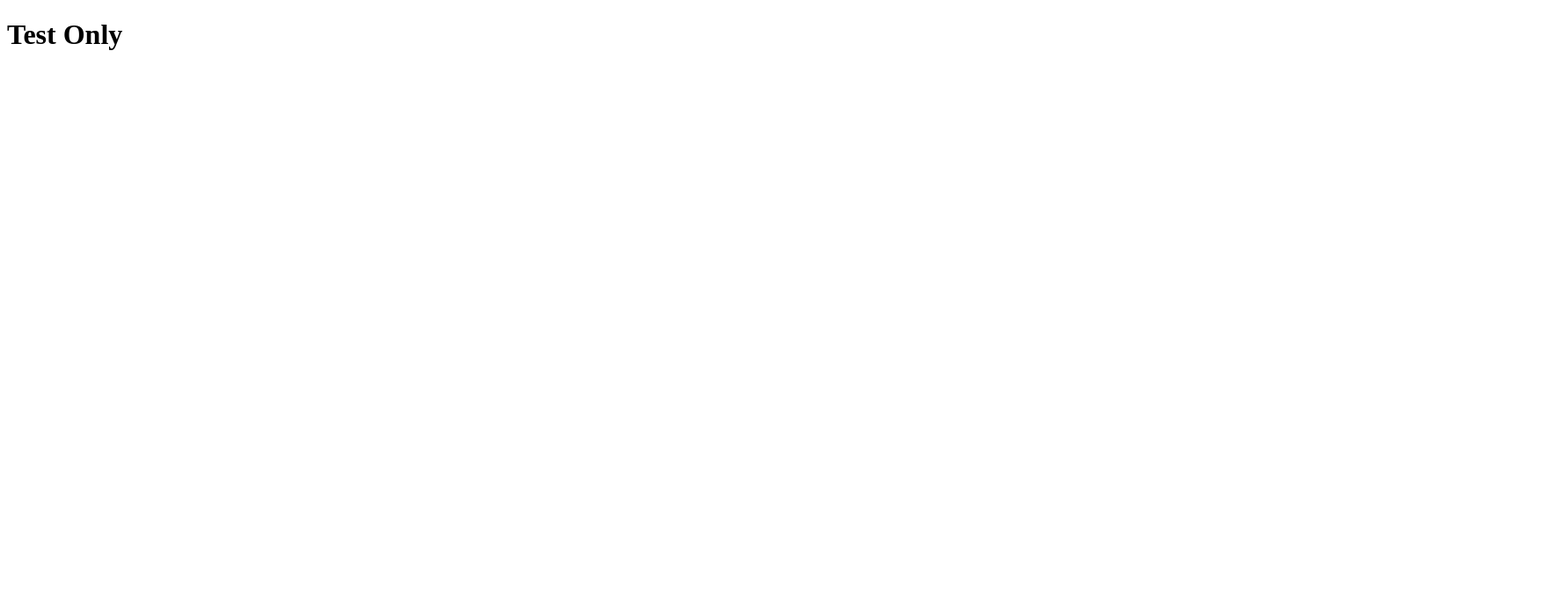
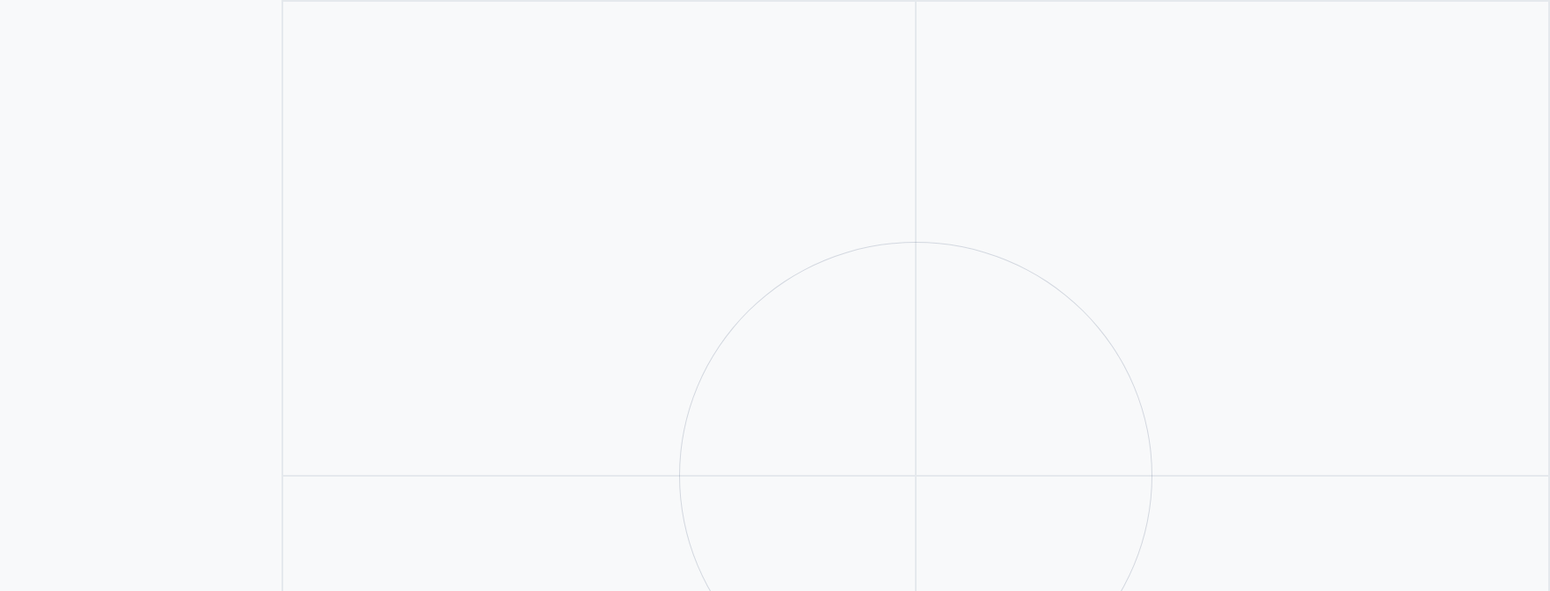
Before and after one commit to NoreagaSC/test-only, a React app: page / in a window 1280 px wide. Shown: the top 672 px of the page at 88% size, 1762 px wide, since content can reach past the window. Built offline with nearby package versions, Linux system fonts and the light colour scheme.

Commit message:
master правки в конфиге вебпака, добавлена сурсмап для стилей; добавлена окружность с событиями

```diff
--- a/eslint.config.mjs
+++ b/eslint.config.mjs
@@ -66,7 +66,7 @@ export default [
           'newlines-between': 'always',
         },
       ],
-      'simple-import-sort/imports': 'error',
+      // 'simple-import-sort/imports': 'error',
       'simple-import-sort/exports': 'error',
     },
     settings: {
--- a/public/index.html
+++ b/public/index.html
@@ -3,6 +3,7 @@
 <head>
     <meta charset="UTF-8">
     <meta name="viewport" content="width=device-width, initial-scale=1.0">
+    <link href="https://fonts.googleapis.com/css2?family=PT+Sans:wght@400;700&display=swap" rel="stylesheet">
     <title>Test Only</title>
 </head>
 <body>
--- a/src/App.tsx
+++ b/src/App.tsx
@@ -1,7 +1,15 @@
-import React, { type FC } from 'react';
+import React, { type FC, type ReactElement } from 'react';
 
-const App: FC = () => {
-  return <h1>Test Only</h1>;
+import { Content } from './Content';
+import { GlobalStyle } from './globalStyles';
+
+const App: FC = (): ReactElement => {
+  return (
+    <>
+      <GlobalStyle />
+      <Content />
+    </>
+  );
 };
 
 export default App;
--- /dev/null
+++ b/src/Content/Content.tsx
@@ -0,0 +1,17 @@
+import React, { type FC, type ReactElement } from 'react';
+
+import { RotatingCircle } from '../RotatingCircle';
+
+import { GridItem, StyledContent } from './contentStyle';
+
+export const Content: FC = (): ReactElement => {
+  return (
+    <StyledContent>
+      <GridItem />
+      <GridItem />
+      <GridItem />
+      <GridItem />
+      <RotatingCircle />
+    </StyledContent>
+  );
+};
--- /dev/null
+++ b/src/Content/contentStyle.ts
@@ -0,0 +1,22 @@
+import styled from 'styled-components';
+
+const StyledContent = styled.div`
+  position: relative;
+  width: 1440px;
+  height: 1080px;
+  margin-left: 320px;
+  display: grid;
+  grid-template-columns: repeat(2, 1fr);
+  grid-template-rows: repeat(2, 1fr);
+  border: 1px solid rgba(66, 86, 122, 0.1);
+`;
+
+const GridItem = styled.div`
+  display: flex;
+  align-items: center;
+  justify-content: center;
+  border: 1px solid rgba(66, 86, 122, 0.1);
+  position: relative;
+`;
+
+export { GridItem, StyledContent };
--- /dev/null
+++ b/src/Content/index.ts
@@ -0,0 +1 @@
+export { Content } from './Content';
--- /dev/null
+++ b/src/RotatingCircle/RotatingCircle.tsx
@@ -0,0 +1,7 @@
+import React, { type FC, type ReactElement } from 'react';
+
+import { StyledCircle } from './circle.styles';
+
+export const RotatingCircle: FC = (): ReactElement => {
+  return <StyledCircle />;
+};
--- /dev/null
+++ b/src/RotatingCircle/circle.styles.ts
@@ -0,0 +1,14 @@
+import styled from 'styled-components';
+
+const StyledCircle = styled.div`
+  position: absolute;
+  width: 536px;
+  height: 530px;
+  left: 50%;
+  top: 50%;
+  transform: translate(-50%, -50%);
+  border-radius: 50%;
+  border: 1px solid rgba(66, 86, 122, 0.2);
+`;
+
+export { StyledCircle };
--- /dev/null
+++ b/src/RotatingCircle/index.ts
@@ -0,0 +1 @@
+export { RotatingCircle } from './RotatingCircle';
--- /dev/null
+++ b/src/globalStyles.ts
@@ -0,0 +1,9 @@
+import { createGlobalStyle } from 'styled-components';
+
+export const GlobalStyle = createGlobalStyle`
+  body {
+    margin: 0;
+    font-family: 'PT Sans', sans-serif;
+    background-color: #f8f9fa;
+  }
+`;
--- a/webpack.config.ts
+++ b/webpack.config.ts
@@ -1,73 +1,28 @@
 import * as webpack from 'webpack';
-import HtmlWebpackPlugin from 'html-webpack-plugin';
-import { CleanWebpackPlugin } from 'clean-webpack-plugin';
-import ReactRefreshWebpackPlugin from '@pmmmwh/react-refresh-webpack-plugin';
 import 'webpack-dev-server';
 import path from 'path';
+import { BuildMode, BuildPaths } from './config/build/types/types';
+import { buildWebpack } from './config/build/buildWebpack';
 
-const isDevelopment = process.env.NODE_ENV !== 'production';
+type Mode = 'production' | 'development';
 
-const webpackConfig: webpack.Configuration = {
-  mode: isDevelopment ? 'development' : 'production',
-  entry: './src/index.tsx',
-  output: {
-    path: path.resolve(__dirname, 'dist'),
-    filename: 'bundle.js',
-  },
-  resolve: {
-    extensions: ['.tsx', '.ts', '.js'],
-  },
-  module: {
-    rules: [
-      {
-        test: /\.(ts|tsx)$/,
-        use: {
-          loader: 'ts-loader',
-          options: {
-            transpileOnly: true,
-          },
-        },
-        exclude: /node_modules/,
-      },
-      {
-        test: /\.(js|jsx)$/,
-        exclude: /node_modules/,
-        use: {
-          loader: 'babel-loader',
-          options: {
-            presets: ['@babel/preset-env', '@babel/preset-react', '@babel/preset-typescript'],
-            plugins: ['babel-plugin-styled-components'],
-          },
-        },
-      },
-      {
-        test: /\.css$/,
-        use: ['style-loader', 'css-loader'],
-      },
-      {
-        test: /\.s[ac]ss$/,
-        use: ['style-loader', 'css-loader', 'sass-loader'],
-      },
-      {
-        test: /\.(png|jpg|gif|svg)$/,
-        type: 'asset/resource',
-      },
-    ],
-  },
-  plugins: [
-    new CleanWebpackPlugin(),
-    new HtmlWebpackPlugin({
-      template: './public/index.html',
-    }),
-    isDevelopment ? new ReactRefreshWebpackPlugin() : undefined,
-  ].filter(Boolean) as webpack.WebpackPluginInstance[],
-  devServer: {
-    static: path.join(__dirname, 'dist'),
-    compress: true,
-    port: 3000,
-    hot: true,
-    historyApiFallback: true,
-  },
+interface EnvVariables {
+  mode: BuildMode;
+  port: number;
+}
+
+export default (env: EnvVariables) => {
+  const paths: BuildPaths = {
+    output: path.resolve(__dirname, 'build'),
+    entry: path.resolve(__dirname, 'src', 'index'),
+    html: path.resolve(__dirname, 'public', 'index.html'),
+  };
+
+  const config: webpack.Configuration = buildWebpack({
+    port: env.port ?? 3000,
+    mode: env.mode ?? 'development',
+    paths,
+  });
+
+  return config;
 };
-
-export default webpackConfig;
```
Also changed, not shown: package.json (+7 -2 lines), 7 other files (tests, documents, lock files or other folders).
